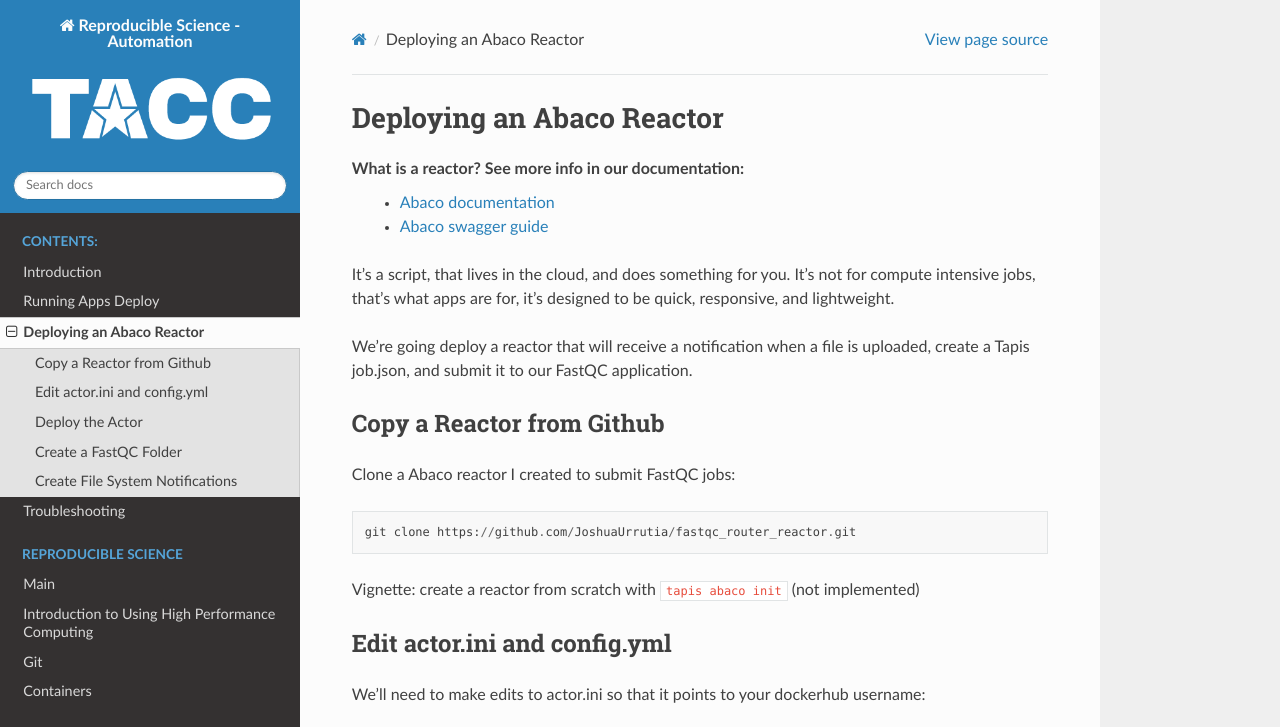
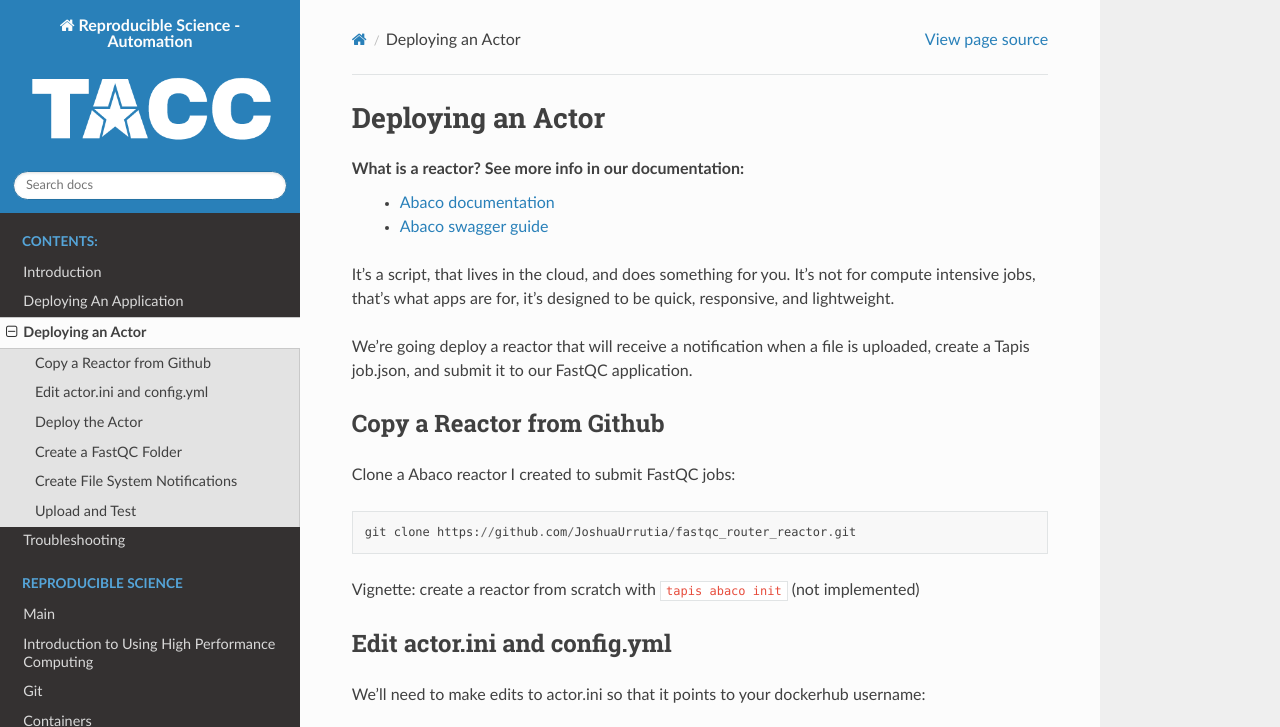
Before and after one commit to JoshuaUrrutia/tacc-reproducible-automation-2023, a Sphinx documentation site: the page built from docs/03-abaco.rst, in a window 1280 px wide and 900 px high, cut to the strip 0-727 px from the top of the window. Built offline with Sphinx 7.4.7 and the Read the Docs theme 2.0.0, drawn with Linux system fonts in a browser that asks for light colours.

Commit message:
more format updates

```diff
--- a/docs/02-create-app.rst
+++ b/docs/02-create-app.rst
@@ -1,6 +1,6 @@
 .. _apps_deploy:
 
-Running Apps Deploy
+Deploying An Application
 ===============================
 We're going to take some of what we've learned from best practices and put it into, well, practice.
 Apps deploy is a CLI command that will build a docker container, push it to dockerhub,
--- a/docs/03-abaco.rst
+++ b/docs/03-abaco.rst
@@ -1,4 +1,4 @@
-Deploying an Abaco Reactor
+Deploying an Actor
 =======================
 
 What is a reactor? See more info in our documentation:
@@ -113,6 +113,9 @@
   notification id: 18251060861323945066-242ac116-0001-011
   notification url: https://portals-api.tacc.utexas.edu//actors/v2/X4blX3Ez65qQZ/messages?x-nonce=PORTALS_basEq8g5oylx
 
+
+Upload and Test
+---------------------------------
 Now the only thing left to do is to test and see if our
 ``upload -> notification -> reactor -> app``
 chain is functioning.
```
